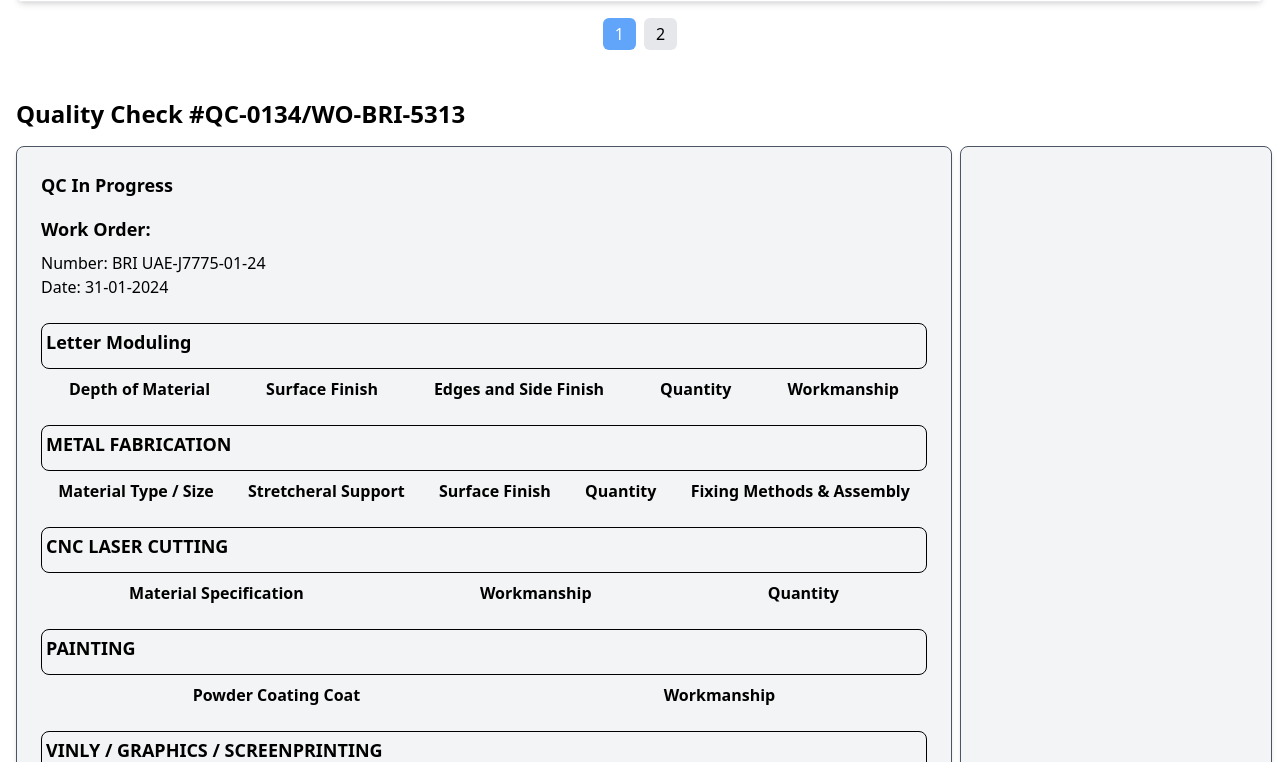
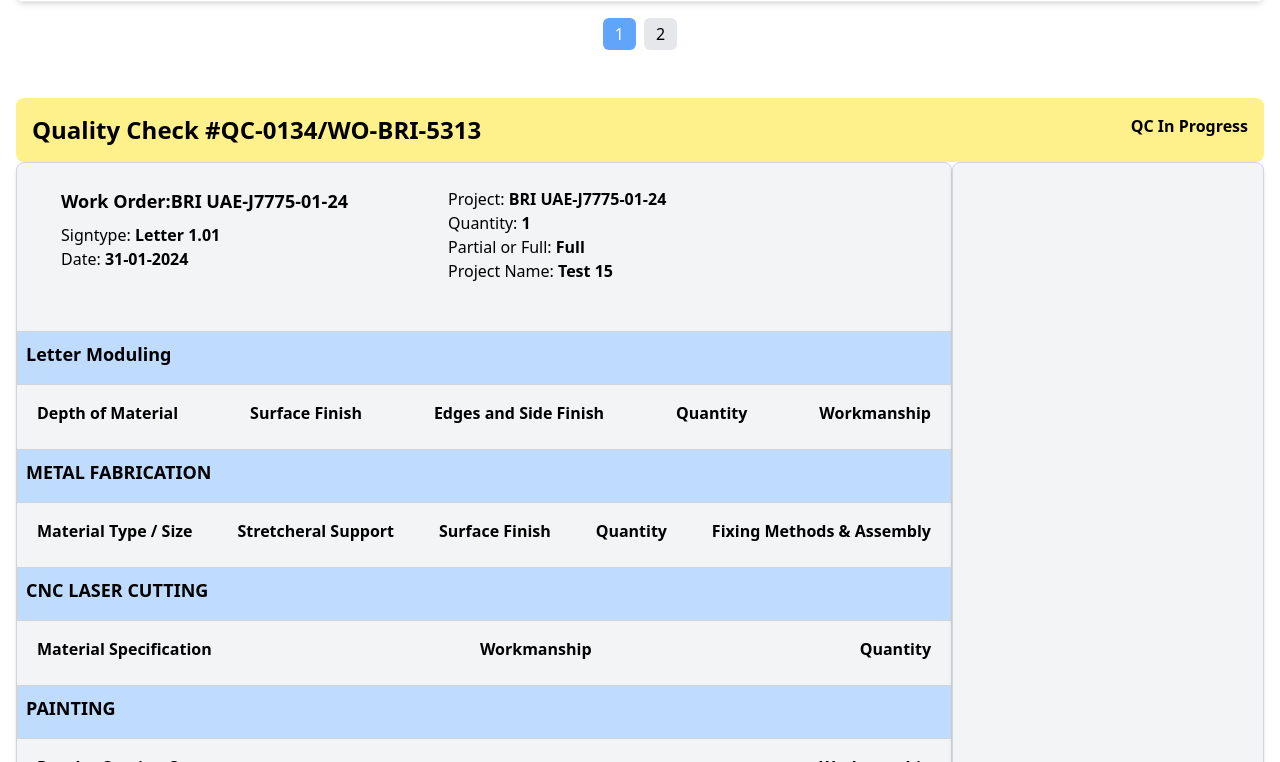
Before and after one commit to Mr-Zee/Qc-table, a React (Create React App) app: page / in a window 1280 px wide. Shown: the part 798-1560 px from the top of the page. Built offline with nearby package versions, Linux system fonts and the light colour scheme.

Commit message:
master heading datas

```diff
--- a/src/QualityCheckTable.jsx
+++ b/src/QualityCheckTable.jsx
@@ -3,40 +3,44 @@ import React from "react";
 const QualityCheckDisplay = ({ data }) => {
   return (
     <div className="container mx-auto p-4">
-      <h1 className="text-2xl font-bold mb-4">
-        Quality Check #{data.qualityCheck.id}
-      </h1>
+      <span className="flex justify-between bg-yellow-200 rounded-lg">
+        <h1 className="text-2xl font-bold m-4">
+          Quality Check #{data.qualityCheck.id}
+        </h1>
+        <p className="m-4 font-semibold text-md  font-white">{data.qualityCheck.status}</p>
+      </span>
 
-      <div style={{ display: "flex", maxWidth: "100%", marginBottom: "8px" }}>
+      <div className="flex flex-wrap justify-between">
         {/* First container (75%) */}
-        <div
-          className="bg-gray-100 p-6 rounded-lg shadow-md"
-          style={{ flex: "0 0 75%", border: "1px solid #4B5563" }}
-        >
-          <h2 className="text-lg font-semibold mb-4">
-            {data.qualityCheck.status}
-          </h2>
-          <div>
-            <h3 className="text-lg font-semibold mb-2">Work Order:</h3>
-            <p>Number: {data.qualityCheck.workOrder.number}</p>
-            <p>Date: {data.qualityCheck.workOrder.date}</p>
+        <div className="w-full md:w-3/4 bg-gray-100 rounded-lg shadow-md border border-gray-300 mb-4">
+          <div className="p-6 flex flex-row ">
+            <div className="mx-5">
+              <h3 className="text-lg font-semibold mb-2">Work Order:
+              <span className="font-semibold">{data.qualityCheck.project.number}</span>
+               </h3>
+              <p>Signtype:<span className="font-semibold"> {data.qualityCheck.sign.type}</span></p>
+              <p>Date: <span className="font-semibold">{data.qualityCheck.workOrder.date}</span></p>
+            </div>
+            <div className="ms-20">
+              <p>Project: <span className="font-semibold">{data.qualityCheck.project.number}</span></p>
+              <p>Quantity:<span className="font-semibold"> {data.qualityCheck.sign.quantity}</span></p>
+              <p>Partial or Full: <span className="font-semibold"> {data.qualityCheck.project.partialOrFull}</span></p>
+              <p>Project Name: <span className="font-semibold"> {data.qualityCheck.project.name}</span></p>
+            </div>
           </div>
           {data.qualityCheck.checks.map((check, index) => (
             <div key={index} className="mt-6">
               <div className="relative">
-                <div className="bg-gray-100 rounded-lg border border-black p-1 mb-2 inline-block w-full">
+                <div className="bg-blue-200  border border-gray-300 p-2 mb-4">
                   <h3 className="text-lg font-semibold mb-2">
                     {check.category}
                   </h3>
-                  {/* <button className="bg-green-500 text-white font-semibold py-1 px-4 rounded-lg absolute bottom-0 right-0 mb-3">
-                    sample button
-                  </button> */}
                 </div>
               </div>
 
               {/* Items */}
               {check.items.map((item, idx) => (
-                <div key={idx} className="flex justify-around">
+                <div key={idx} className="flex justify-between px-5">
                   {Object.entries(item).map(([key, value]) => (
                     <p key={key} className="font-semibold">
                       {value}
@@ -49,14 +53,7 @@ const QualityCheckDisplay = ({ data }) => {
         </div>
 
         {/* Second container (25%) */}
-        <div
-          className="bg-gray-100 p-6 rounded-lg shadow-md"
-          style={{
-            flex: "0 0 25%",
-            marginLeft: "8px",
-            border: "1px solid #4B5563",
-          }}
-        >
+        <div className="w-full md:w-1/4 bg-gray-100 p-6 rounded-lg shadow-md border border-gray-300">
           {/* Content of the second container */}
         </div>
       </div>
```
